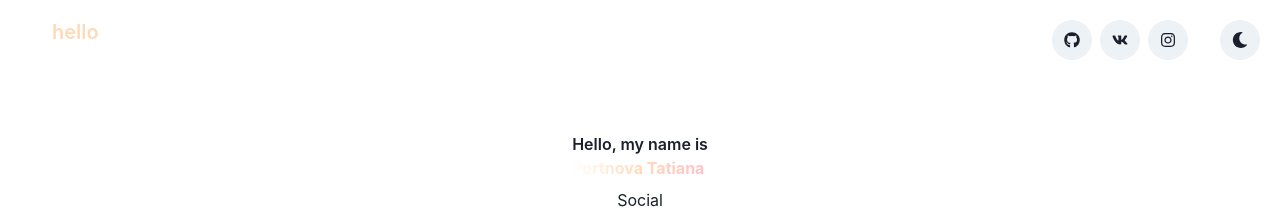
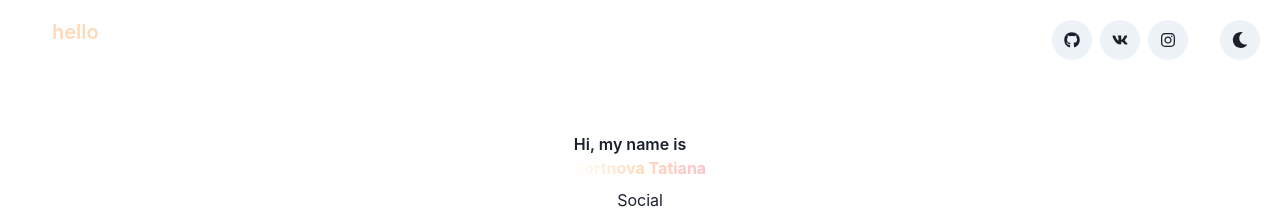
Before and after one commit to shoegazerr/portfolio, a React (Create React App) app: page / in a window 1280 px wide. Shown: the top 222 px of the page. Built offline with nearby package versions, Linux system fonts and the light colour scheme.

Commit message:
modified:   src/components/Header.js

```diff
--- a/src/components/Header.js
+++ b/src/components/Header.js
@@ -16,7 +16,7 @@ function Header() {
              spacing ="200px" p={isNotSmallerScreen ? "32" : "0"}
              alignSelf="flex-start">
       <Box mt={isNotSmallerScreen ? "0" :16} align="flex-start">
-         <Text fontSize="5x1" fontWeight="semibold" >Hello, my name is</Text>
+         <Text fontSize="5x1" fontWeight="semibold" >Hi, my name is</Text>
          <Text fontSize="7x1" fontWeight="bold" bgGradient="linear(to-r, white, peachpuff, pink)" bgClip="text">Portnova Tatiana</Text>
       </Box>
 
```
